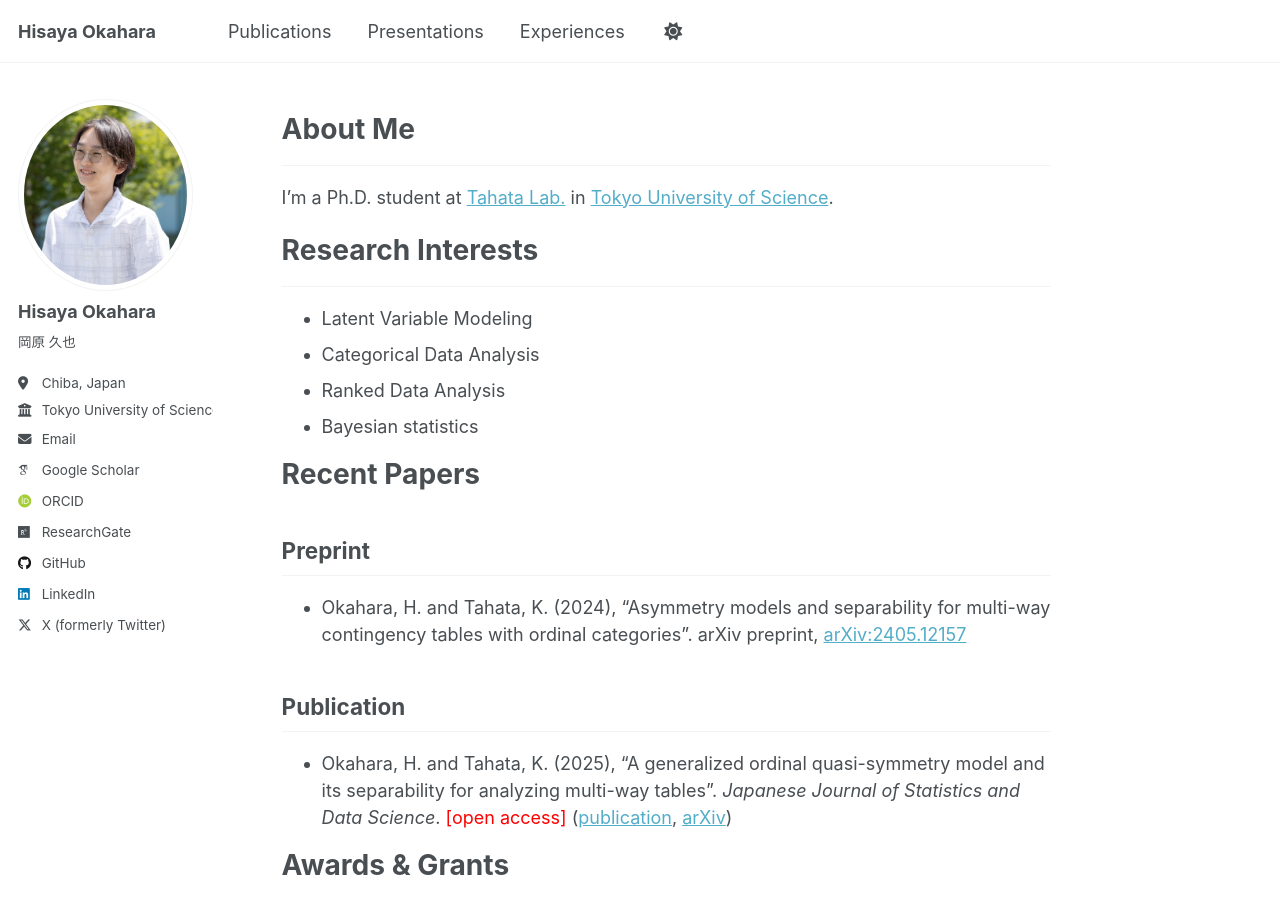
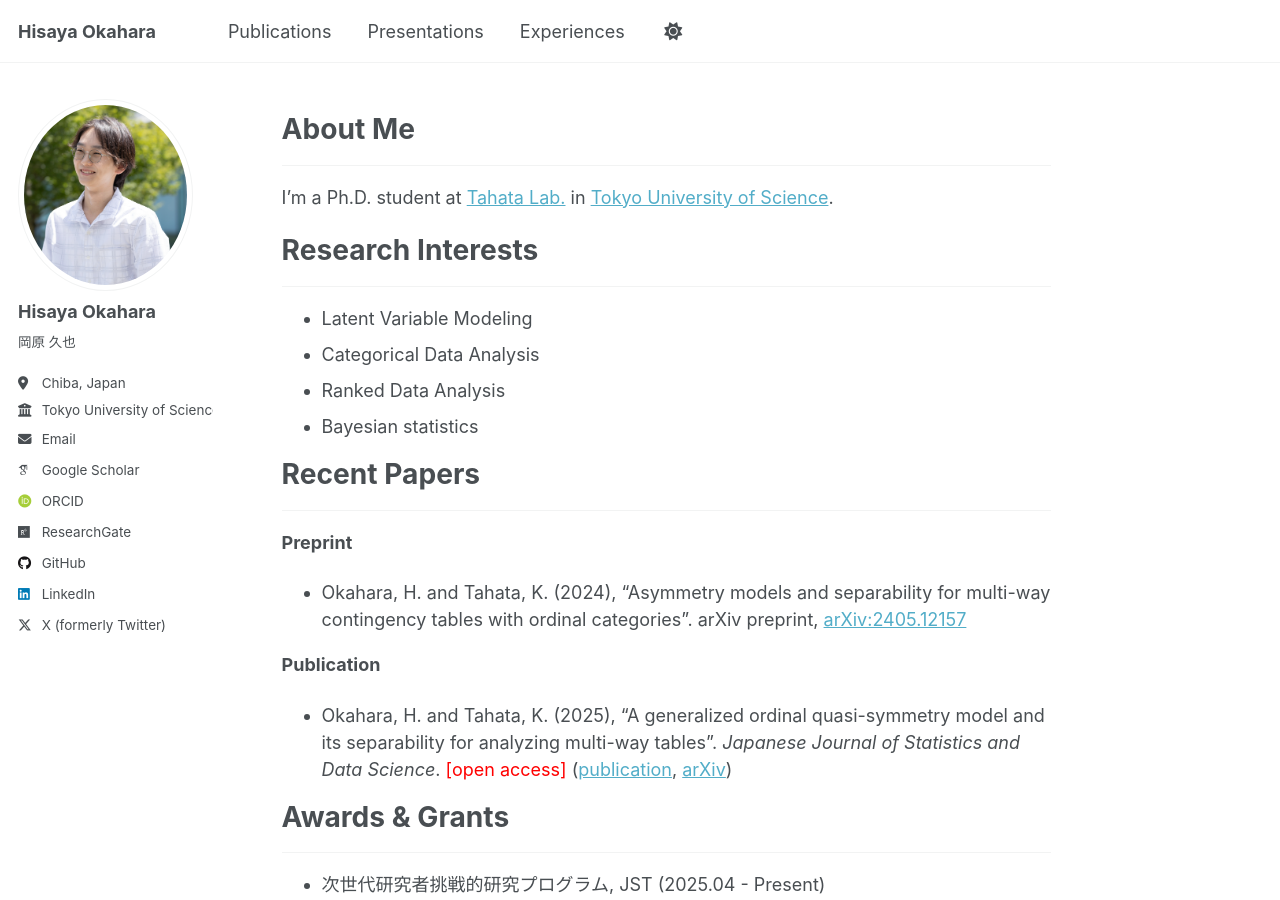
Before and after one commit to h-okahara/h-okahara.github.io, a Jekyll site: the page built from _pages/about.md, in a window 1280 px wide and 900 px high. Built offline with Jekyll 4.4.1, drawn with Linux system fonts in a browser that asks for light colours; some web fonts are replaced.

```diff
--- a/_pages/about.md
+++ b/_pages/about.md
@@ -21,10 +21,12 @@ I'm a Ph.D. student at [Tahata Lab.](https://tahata-lab.is.noda.tus.ac.jp/) in [
 
 
 # Recent Papers
-## Preprint
+---
+
+**Preprint**
 - Okahara, H. and Tahata, K. (2024), "Asymmetry models and separability for multi-way contingency tables with ordinal categories". arXiv preprint, [arXiv:2405.12157](https://arxiv.org/abs/2405.12157)
 
-## Publication
+**Publication**
 - Okahara, H. and Tahata, K. (2025), "A generalized ordinal quasi-symmetry model and its separability for analyzing multi-way tables". *Japanese Journal of Statistics and Data Science*. <span style="color: red;">[open access]</span> ([publication](https://link.springer.com/article/10.1007/s42081-024-00289-4), [arXiv](https://arxiv.org/abs/2405.04193))
 
 
```
